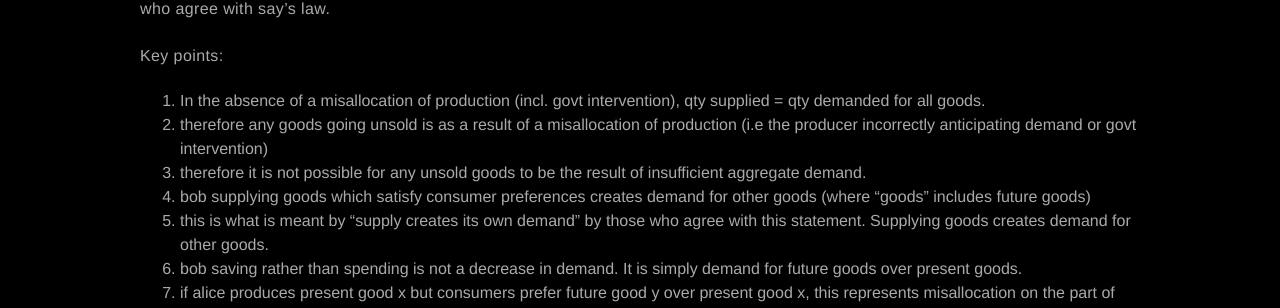
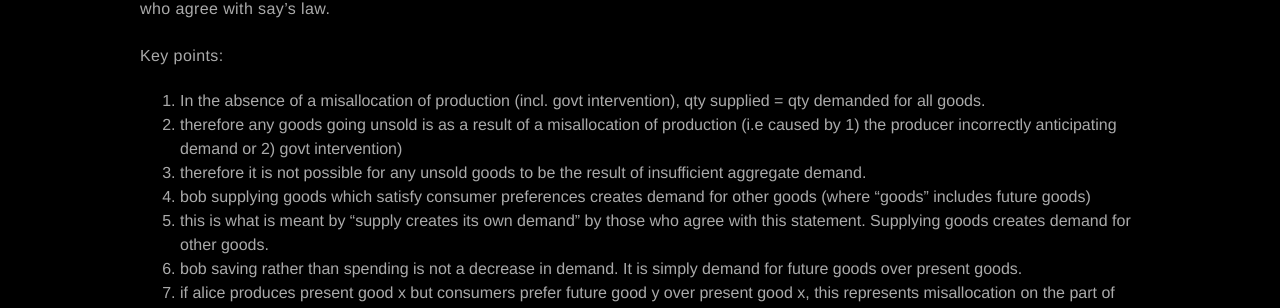
Before and after one commit to distbit0/distbit.xyz, a Jekyll site: the page built from _posts/2023-03-20-say's-law-summary.md, in a window 1280 px wide. Shown: the part 548-856 px from the top of the page. Built offline with Jekyll 4.4.1, drawn with Linux system fonts in a browser that asks for light colours; nearby versions of some CDN libraries.

Commit message:
2023-03-20-say's-law-summary.md

```diff
--- a/_posts/2023-03-20-say's-law-summary.md
+++ b/_posts/2023-03-20-say's-law-summary.md
@@ -20,7 +20,7 @@ What is misleading about it is that it evokes the cost theory of value/labour th
 
 Key points:
 1. In the absence of a misallocation of production (incl. govt intervention), qty supplied = qty demanded for all goods.
-2. therefore any goods going unsold is as a result of a misallocation of production (i.e the producer incorrectly anticipating demand or govt intervention)
+2. therefore any goods going unsold is as a result of a misallocation of production (i.e caused by 1) the producer incorrectly anticipating demand or 2) govt intervention)
 3. therefore it is not possible for any unsold goods to be the result of insufficient aggregate demand.
 4. bob supplying goods which satisfy consumer preferences creates demand for other goods (where "goods" includes future goods)
 5. this is what is meant by "supply creates its own demand" by those who agree with this statement. Supplying goods creates demand for other goods.
```
